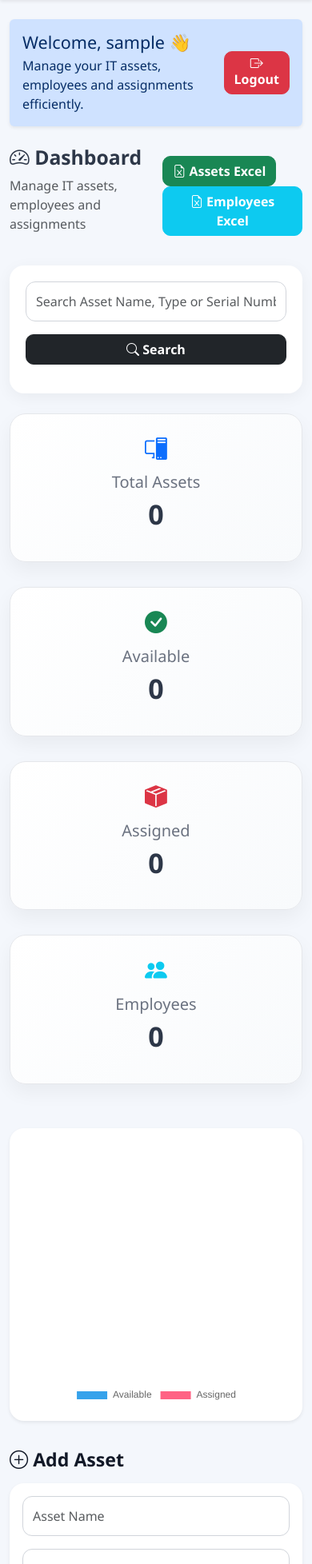
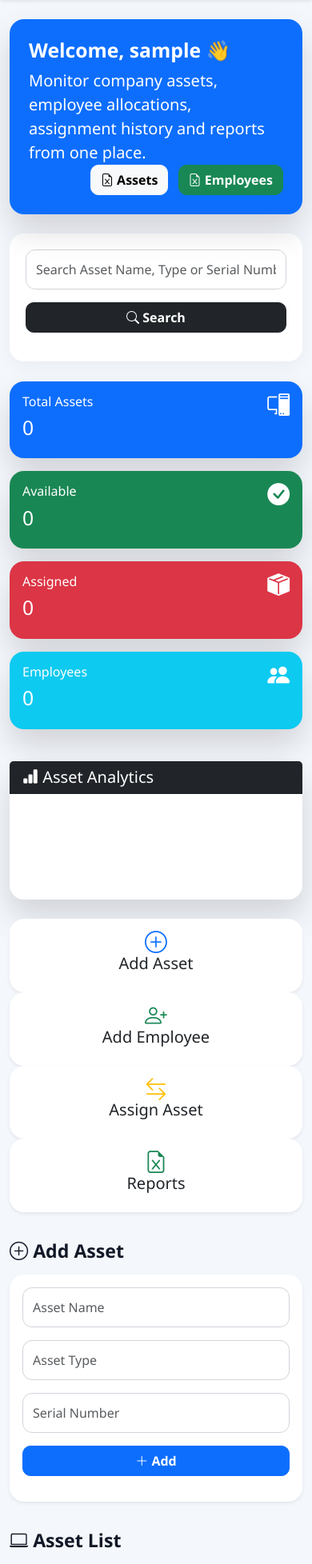
Before and after one commit to VinayaKumaraC/Flask-based-IT-Asset-Management, a Flask app: page / in a window 390 px wide. Shown: the part 87-2043 px from the top of the page at 80% size. Run offline with Flask 3, Linux system fonts and the light colour scheme; the visitor is signed in with stand-in values (Sample User, id 1); data that the repository does not hold is empty.

Commit message:
Refactor index.html layout and dashboard cards

```diff
--- a/templates/index.html
+++ b/templates/index.html
@@ -3,67 +3,55 @@
 {% block content %}
 
 <!-- PAGE HEADER -->
+<div class="card border-0 shadow-lg mb-4 bg-primary text-white">
 
-<div class="alert alert-primary border-0 shadow-sm mb-4">
-    <div class="d-flex justify-content-between align-items-center">
-        <div>
-            <h4 class="mb-1">
-                Welcome, {{ session['user'] }} 👋
-            </h4>
-            <p class="mb-0">
-                Manage your IT assets, employees and assignments efficiently.
-            </p>
-        </div>
+    <div class="card-body p-4">
 
-        <div>
-            <a href="/logout" class="btn btn-danger">
-                <i class="bi bi-box-arrow-right"></i>
-                Logout
-            </a>
-        </div>
-    </div>
-</div>
+        <div class="row align-items-center">
 
-<div class="d-flex justify-content-between align-items-center mb-4">
-
-    <div>
+            <div class="col-md-8">
 
                 <h2 class="fw-bold">
 
-            <i class="bi bi-speedometer2"></i>
-            Dashboard
+                    Welcome, {{ session['user'] }} 👋
 
                 </h2>
 
-        <p class="text-muted">
+                <p class="mb-0 fs-5">
 
-            Manage IT assets, employees and assignments
+                    Monitor company assets, employee allocations,
+                    assignment history and reports from one place.
 
                 </p>
 
             </div>
 
-    <div>
+            <div class="col-md-4 text-end">
 
                 <a href="/export_assets"
-           class="btn btn-success">
+                   class="btn btn-light me-2">
 
                     <i class="bi bi-file-earmark-excel"></i>
-            Assets Excel
+                    Assets
 
                 </a>
 
                 <a href="/export_employees"
-           class="btn btn-info text-white">
+                   class="btn btn-success">
 
                     <i class="bi bi-file-earmark-excel"></i>
-            Employees Excel
+                    Employees
 
                 </a>
 
             </div>
 
         </div>
+
+    </div>
+
+</div>
+
 
 
 <!-- SEARCH BAR -->
@@ -107,36 +95,108 @@
 
 <div class="row mb-4">
 
-    <div class="col-md-3 mb-3">
-        <div class="dashboard-card">
-            <i class="bi bi-pc-display fs-1 text-primary"></i>
-            <h5 class="mt-3">Total Assets</h5>
+    <div class="col-lg-3 col-md-6 mb-3">
+
+        <div class="card bg-primary text-white shadow-lg border-0">
+
+            <div class="card-body">
+
+                <div class="d-flex justify-content-between">
+
+                    <div>
+
+                        <h6>Total Assets</h6>
+
                         <h2>{{ total_assets }}</h2>
-        </div>
+
                     </div>
 
-    <div class="col-md-3 mb-3">
-        <div class="dashboard-card">
-            <i class="bi bi-check-circle-fill fs-1 text-success"></i>
-            <h5 class="mt-3">Available</h5>
-            <h2>{{ available_assets }}</h2>
-        </div>
+                    <i class="bi bi-pc-display fs-1"></i>
+
                 </div>
 
-    <div class="col-md-3 mb-3">
-        <div class="dashboard-card">
-            <i class="bi bi-box-seam-fill fs-1 text-danger"></i>
-            <h5 class="mt-3">Assigned</h5>
-            <h2>{{ assigned_assets }}</h2>
-        </div>
             </div>
 
-    <div class="col-md-3 mb-3">
-        <div class="dashboard-card">
-            <i class="bi bi-people-fill fs-1 text-info"></i>
-            <h5 class="mt-3">Employees</h5>
+        </div>
+
+    </div>
+
+    <div class="col-lg-3 col-md-6 mb-3">
+
+        <div class="card bg-success text-white shadow-lg border-0">
+
+            <div class="card-body">
+
+                <div class="d-flex justify-content-between">
+
+                    <div>
+
+                        <h6>Available</h6>
+
+                        <h2>{{ available_assets }}</h2>
+
+                    </div>
+
+                    <i class="bi bi-check-circle-fill fs-1"></i>
+
+                </div>
+
+            </div>
+
+        </div>
+
+    </div>
+
+    <div class="col-lg-3 col-md-6 mb-3">
+
+        <div class="card bg-danger text-white shadow-lg border-0">
+
+            <div class="card-body">
+
+                <div class="d-flex justify-content-between">
+
+                    <div>
+
+                        <h6>Assigned</h6>
+
+                        <h2>{{ assigned_assets }}</h2>
+
+                    </div>
+
+                    <i class="bi bi-box-seam-fill fs-1"></i>
+
+                </div>
+
+            </div>
+
+        </div>
+
+    </div>
+
+    <div class="col-lg-3 col-md-6 mb-3">
+
+        <div class="card bg-info text-white shadow-lg border-0">
+
+            <div class="card-body">
+
+                <div class="d-flex justify-content-between">
+
+                    <div>
+
+                        <h6>Employees</h6>
+
                         <h2>{{ employees|length }}</h2>
+
                     </div>
+
+                    <i class="bi bi-people-fill fs-1"></i>
+
+                </div>
+
+            </div>
+
+        </div>
+
     </div>
 
 </div>
@@ -144,43 +204,79 @@
 
 <!-- ASSET ANALYTICS -->
 
-<div class="card shadow-sm border-0 mb-4">
+<div class="card border-0 shadow-lg mb-4">
+
+    <div class="card-header bg-dark text-white">
+
+        <h5 class="mb-0">
+
+            <i class="bi bi-bar-chart-fill"></i>
+
+            Asset Analytics
+
+        </h5>
+
+    </div>
 
     <div class="card-body">
 
-        <canvas id="assetChart"></canvas>
+        <canvas id="assetChart" height="100"></canvas>
 
     </div>
 
 </div>
 
-<script src="https://cdn.jsdelivr.net/npm/chart.js"></script>
+<div class="row mb-4">
 
-<script>
-const ctx = document.getElementById('assetChart');
+    <div class="col-md-3">
 
-new Chart(ctx, {
-    type: 'doughnut',
-    data: {
-        labels: ['Available', 'Assigned'],
-        datasets: [{
-            data: [
-                {{ available_assets }},
-                {{ assigned_assets }}
-            ]
-        }]
-    },
-    options: {
-        responsive: true,
-        plugins: {
-            legend: {
-                position: 'bottom'
-            }
-        }
-    }
-});
-</script>
+        <div class="card border-0 shadow-sm text-center p-3">
 
+            <i class="bi bi-plus-circle fs-1 text-primary"></i>
+
+            <h5>Add Asset</h5>
+
+        </div>
+
+    </div>
+
+    <div class="col-md-3">
+
+        <div class="card border-0 shadow-sm text-center p-3">
+
+            <i class="bi bi-person-plus fs-1 text-success"></i>
+
+            <h5>Add Employee</h5>
+
+        </div>
+
+    </div>
+
+    <div class="col-md-3">
+
+        <div class="card border-0 shadow-sm text-center p-3">
+
+            <i class="bi bi-arrow-left-right fs-1 text-warning"></i>
+
+            <h5>Assign Asset</h5>
+
+        </div>
+
+    </div>
+
+    <div class="col-md-3">
+
+        <div class="card border-0 shadow-sm text-center p-3">
+
+            <i class="bi bi-file-earmark-excel fs-1 text-success"></i>
+
+            <h5>Reports</h5>
+
+        </div>
+
+    </div>
+
+</div>
 
 <!-- ADD ASSET -->
 
```
Lines whose indentation alone changed are shown as unchanged.
